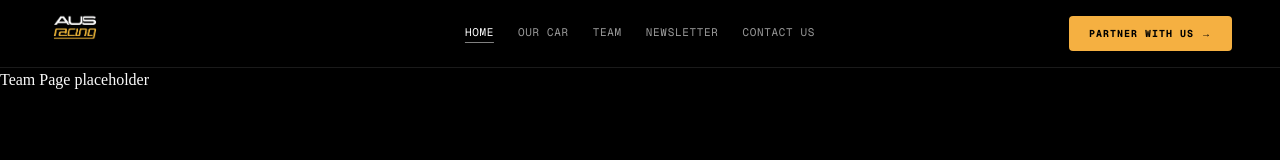
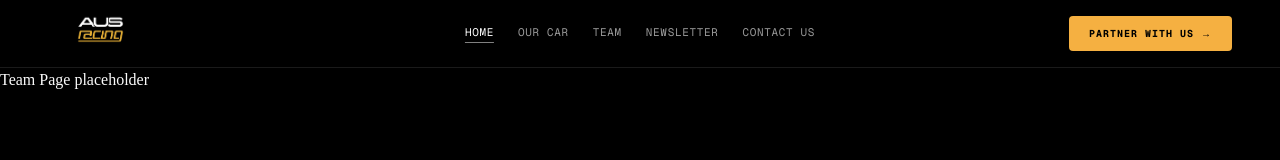
Before and after one commit to ausracing/ausracingv2, a Next.js app: page /team in a window 1280 px wide. Shown: the top 160 px of the page. Built offline with nearby package versions, Linux system fonts and the light colour scheme.

Commit message:
feat: update header component

```diff
--- a/src/components/shared/Header.tsx
+++ b/src/components/shared/Header.tsx
@@ -10,17 +10,19 @@ export default function Header() {
   return (
     <nav className="sticky top-0 z-50 flex items-center justify-between px-12 h-[68px] bg-background/90 backdrop-blur-md border-b border-white/10 select-none">
 
-      {/* LOGO BLOCK */}
-      <Link href="/" className="flex items-center cursor-pointer hover:opacity-80 transition-opacity">
+      {/* LEFT SECTION: Logo Anchor */}
+      <div className="flex-1 flex items-center justify-start">
+        <Link href="/" className="ml-6 hover:opacity-80 transition-opacity flex items-center translate-y-[2px]">
           <Image
             src="/images/logo.webp"
             alt="AUS Racing Logo"
             width={150}
-          height={50}
-          className="object-contain w-auto h-[40px]"
+            height={42}
             priority
+            className="h-[42px] w-auto block"
           />
         </Link>
+      </div>
 
       {/* NAVIGATION LINKS */}
       <ul className="absolute left-1/2 -translate-x-1/2 flex gap-6 list-none m-0 p-0 hidden md:flex">
```
Lines whose indentation alone changed are shown as unchanged.
